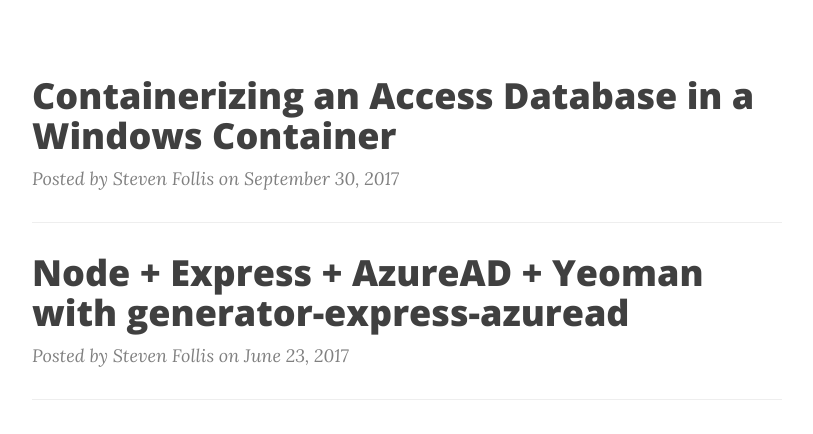
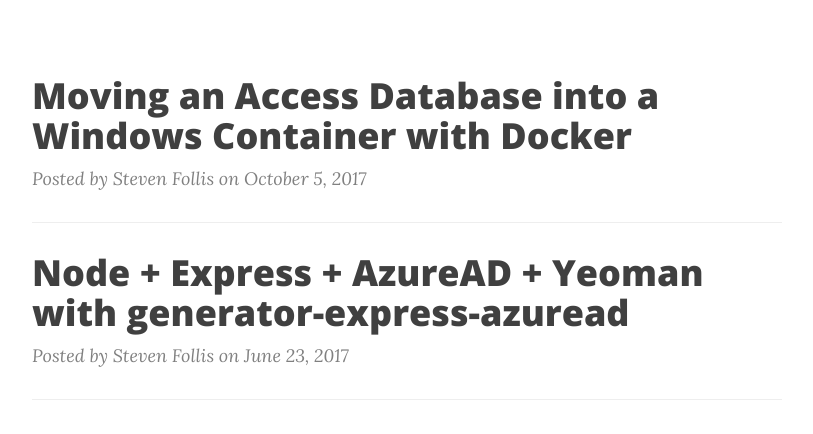
Before and after one commit to stevenfollis/stevenfollis.github.io, a Jekyll site: the page built from index.html, in a window 1280 px wide and 900 px high, cut to the strip 466-900 px from the top of the window. Shown: the whole strip, without its empty margins (233-1046 px from the left). Built offline with Jekyll 4.4.1, drawn with Linux system fonts in a browser that asks for light colours; nearby versions of some CDN libraries; the list of posts is cut into pages by our own code.

Commit message:
Renamed article

```diff
--- a/_posts/2017-09-30-access-database-windows-container.md
+++ b/_posts/2017-09-30-access-database-windows-container.md
@@ -1,10 +1,10 @@
 ---
 layout: post
-title: Containerizing an Access Database in a Windows Container
-date: 2017-09-30 13:08:10.000000000 -04:00
+title: Moving an Access Database into a Windows Container with Docker
+date: 2017-10-05 13:08:10.000000000 -04:00
 ---
 
-# Containerizing an Access Database in a Windows Container
+# Moving an Access Database into a Windows Container with Docker
 
 At Docker we are seeing a cavalcade of customers finding value in containers not just for greenfield microservice applications, but also as a key to modernizing legacy applications. One recent conversation involved a question: can a legacy line of business application that uses an Access database be transitioned to a container? Having not touched an Access database in many years, I set out to find an answer.
 
```
Also changed, not shown: 6 other files.
